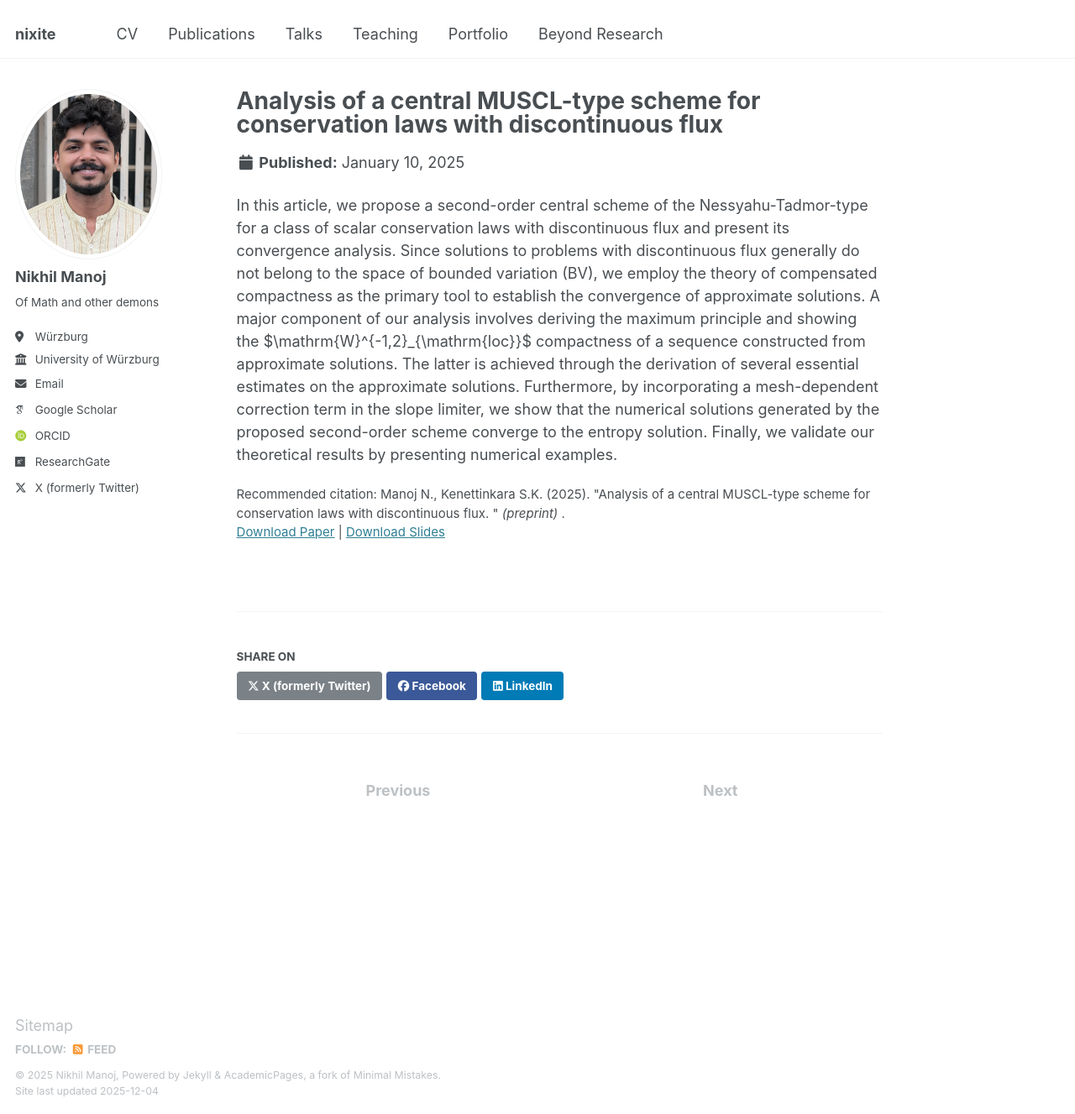
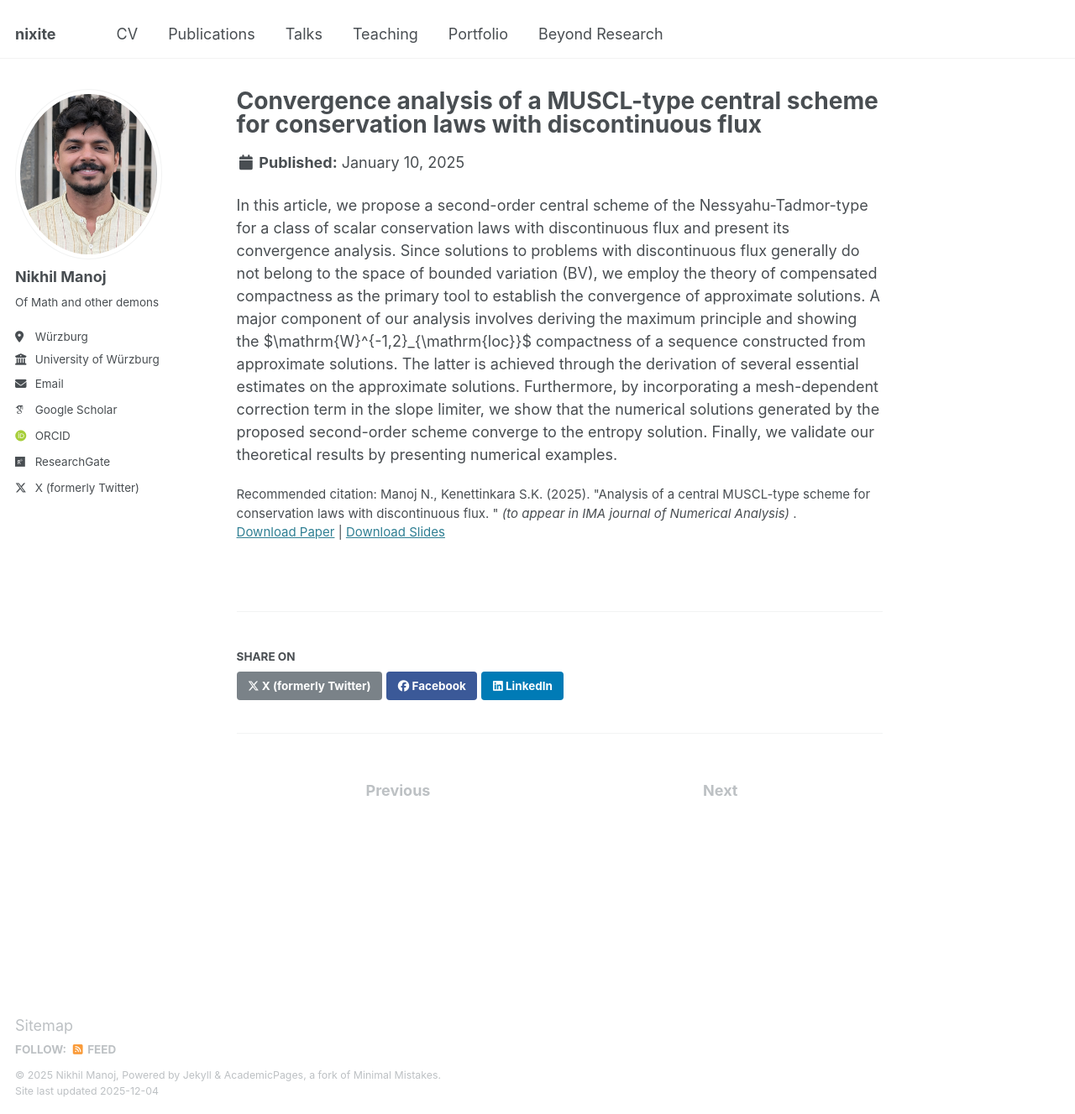
Before and after one commit to nikhil0597/nikhil0597.github.io, a Jekyll site: the page built from _publications/2015-10-01-paper-title-number-3.md, in a window 1280 px wide and 1327 px high. Shown: the whole window at 84% size. Built offline with Jekyll 4.4.1, drawn with Linux system fonts in a browser that asks for light colours; some web fonts are replaced.

Commit message:
Update 2015-10-01-paper-title-number-3.md

```diff
--- a/_publications/2015-10-01-paper-title-number-3.md
+++ b/_publications/2015-10-01-paper-title-number-3.md
@@ -1,5 +1,5 @@
 ---
-title: "Analysis of a central MUSCL-type scheme for conservation laws with discontinuous flux"
+title: "Convergence analysis of a MUSCL-type central scheme for conservation laws with discontinuous flux"
 collection: publications
 category: manuscripts
 permalink: /publication/2015-10-01-paper-title-number-3
@@ -7,7 +7,7 @@ excerpt: 'Entropy convergence analysis of second-order MUSCL-type scheme for con
 date: 2025-01-10
 slidesurl: ''
 paperurl: 'https://arxiv.org/abs/2501.04620'
-citation: 'Manoj N., Kenettinkara S.K. (2025). &quot;Analysis of a central MUSCL-type scheme for conservation laws with discontinuous flux. &quot; <i> (preprint) </i>.'
+citation: 'Manoj N., Kenettinkara S.K. (2025). &quot;Analysis of a central MUSCL-type scheme for conservation laws with discontinuous flux. &quot; <i> (to appear in IMA journal of Numerical Analysis) </i>.'
 image1: "dflux1.png"
 image2: "dflux2.png"
 ---
```
